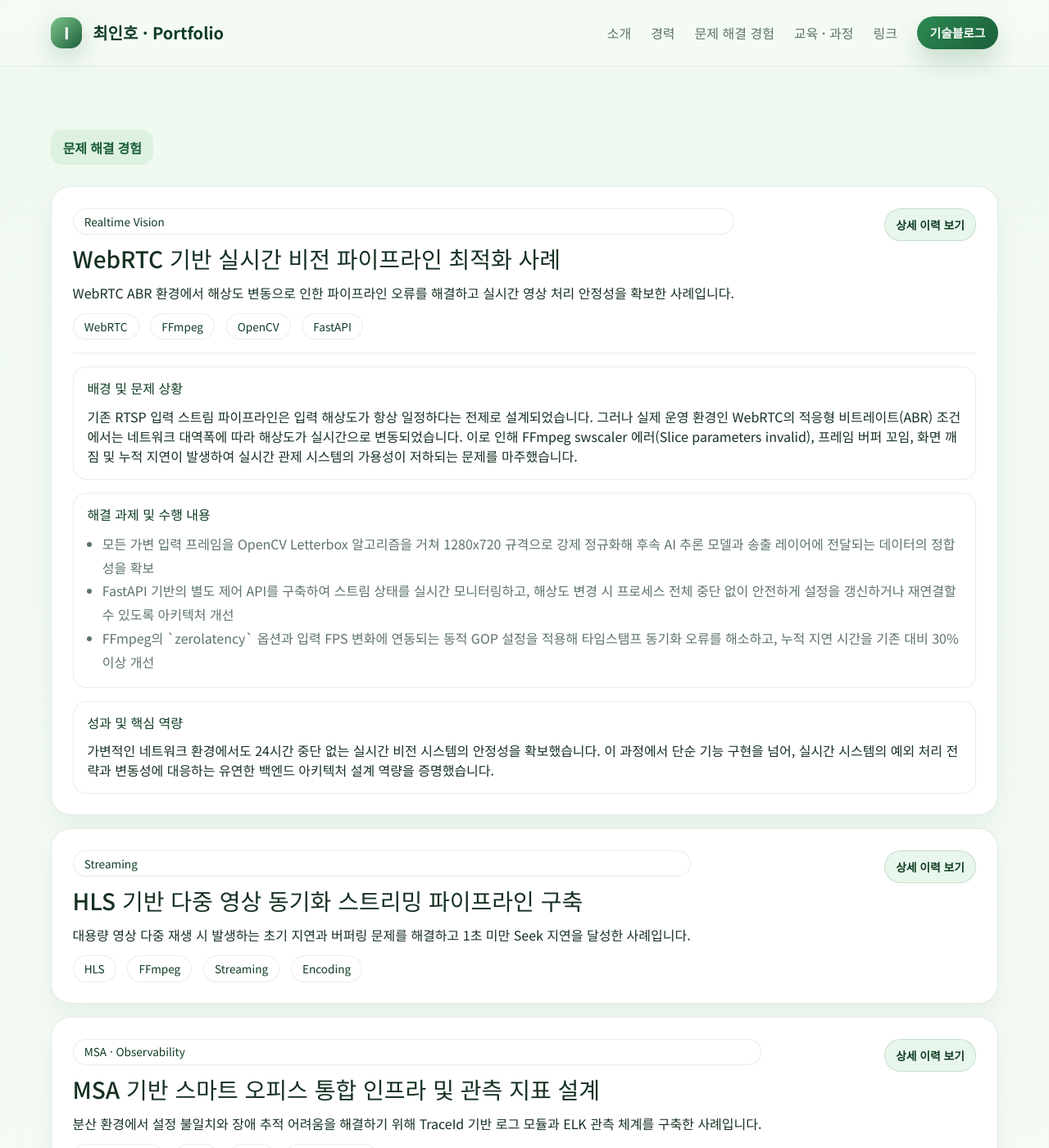
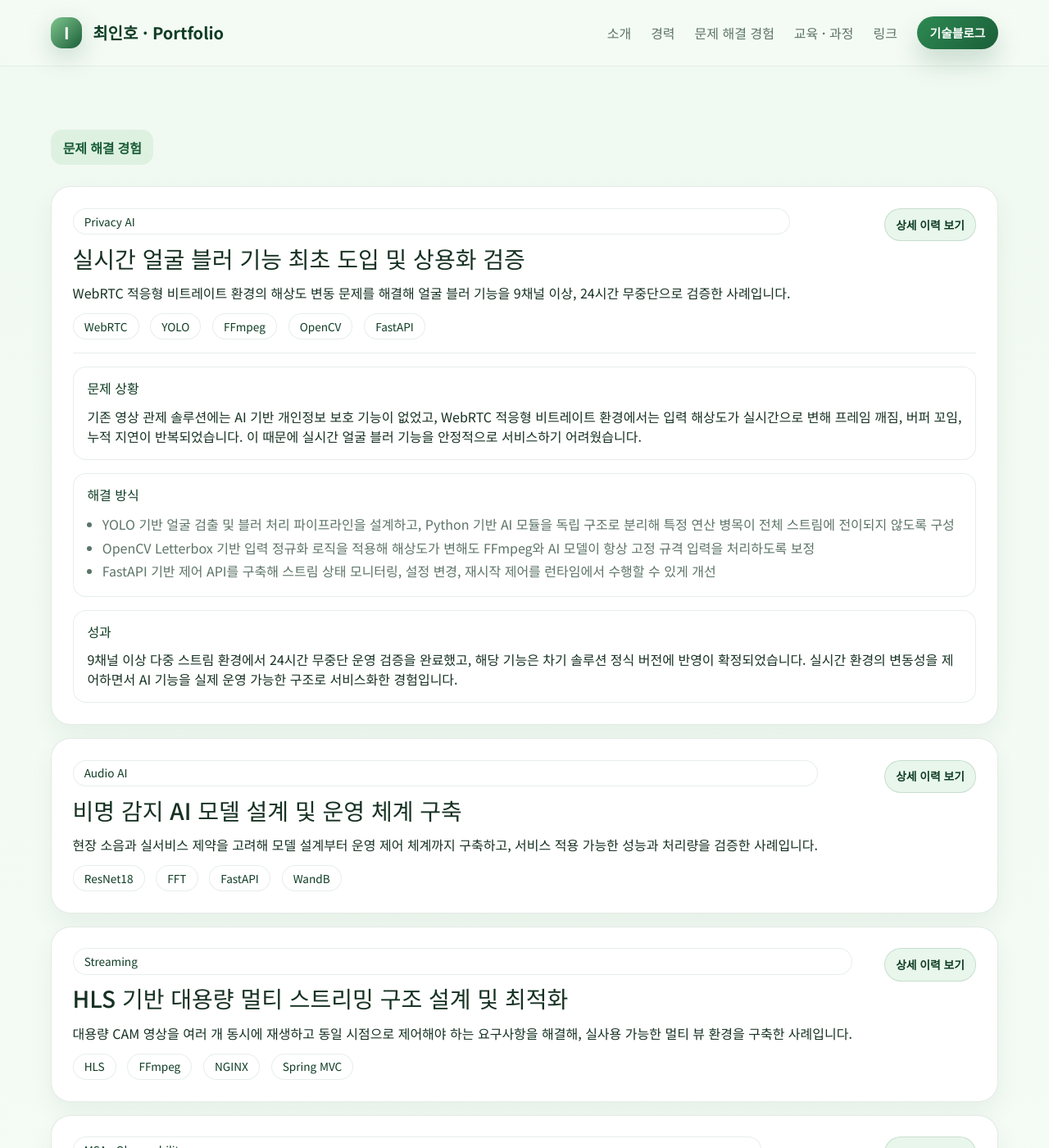
Before and after one commit to dusen0528/dusen0528.github.io, a Jekyll site: the page built from index.html, in a window 1280 px wide and 1400 px high, scrolled down 3003 px. Shown: the whole window at 82% size. Built offline with Jekyll 4.4.1, drawn with Linux system fonts in a browser that asks for light colours; some of the changed text lies outside the part shown.

Commit message:
메인 페이지 업데이트

```diff
--- a/index.html
+++ b/index.html
@@ -85,22 +85,26 @@ nav_key: home
     <div class="stack-groups">
       <article class="stack-showcase reveal">
         <h3>Backend</h3>
-        <img src="https://skillicons.dev/icons?i=java,spring,python" alt="Backend skill icons: Java, Spring, Python" loading="lazy" />
+        <img src="https://skillicons.dev/icons?i=java,spring,python" alt="Backend skill icons: Java, Spring, Python"
+          loading="lazy" />
         <p class="stack-caption">Java, Spring, Python 중심으로 서비스 로직과 API를 구현합니다.</p>
       </article>
       <article class="stack-showcase reveal">
         <h3>Database</h3>
-        <img src="https://skillicons.dev/icons?i=mysql,postgres,mongodb,redis" alt="Database skill icons: MySQL, PostgreSQL, MongoDB, Redis" loading="lazy" />
+        <img src="https://skillicons.dev/icons?i=mysql,postgres,mongodb,redis"
+          alt="Database skill icons: MySQL, PostgreSQL, MongoDB, Redis" loading="lazy" />
         <p class="stack-caption">관계형 DB와 캐시를 함께 고려해 데이터 흐름을 설계합니다.</p>
       </article>
       <article class="stack-showcase reveal">
         <h3>Infra / DevOps</h3>
-        <img src="https://skillicons.dev/icons?i=aws,docker,nginx,githubactions,linux,git" alt="Infra skill icons: AWS, Docker, Nginx, GitHub Actions, Linux, Git" loading="lazy" />
+        <img src="https://skillicons.dev/icons?i=aws,docker,nginx,githubactions,linux,git"
+          alt="Infra skill icons: AWS, Docker, Nginx, GitHub Actions, Linux, Git" loading="lazy" />
         <p class="stack-caption">배포와 운영 자동화를 포함해 서비스가 돌아가는 전체 흐름을 봅니다.</p>
       </article>
       <article class="stack-showcase reveal">
         <h3>AI / Media</h3>
-        <img src="https://skillicons.dev/icons?i=tensorflow,pytorch,fastapi" alt="AI skill icons: TensorFlow, PyTorch, FastAPI" loading="lazy" />
+        <img src="https://skillicons.dev/icons?i=tensorflow,pytorch,fastapi"
+          alt="AI skill icons: TensorFlow, PyTorch, FastAPI" loading="lazy" />
         <p class="stack-caption">AI 기능을 실시간 미디어 파이프라인 안에 녹여 서비스 단위로 연결합니다.</p>
       </article>
     </div>
@@ -129,17 +133,17 @@ nav_key: home
       <article class="experience-card reveal">
         <div class="experience-head">
           <div>
-            <h3>영상 솔루션 도메인 · AI / 백엔드 개발자</h3>
-            <p>2025.07 ~ 재직중</p>
+            <h3>영상 관제 솔루션 도메인 · AI / 백엔드 개발자</h3>
+            <p>2025.07.01 ~ 재직중</p>
           </div>
-          <span class="article-category">Realtime · AI</span>
+          <span class="article-category">VMS · Realtime AI</span>
         </div>
         <ul class="project-points">
-          <li>관제 시스템 기능 개발</li>
-          <li>HLS 기반 멀티 스트리밍 구조 설계</li>
-          <li>FFmpeg 인코딩 옵션 최적화</li>
-          <li>YOLO 기반 얼굴 블러 처리 구현</li>
-          <li>ResNet 기반 비명 감지 모델 실험</li>
+          <li>Spring MVC + JSP 기반 영상 관제 시스템의 기능 개발과 유지보수 수행</li>
+          <li>YOLO 기반 실시간 얼굴 블러 기능을 도입해 9채널 이상, 24시간 무중단 운영 검증 완료</li>
+          <li>ResNet18 기반 비명 감지 파이프라인을 설계해 정확도 95.22%, 특이도 95.97%, 재현율 92.92% 달성</li>
+          <li>HLS 기반 대용량 멀티 스트리밍 구조를 설계해 5개 고화질 영상 동시 로드와 1초 미만 제어 지연 환경 구축</li>
+          <li>Swagger, APIDOG, GitLab CI/CD 활용으로 개발 및 운영 흐름 개선</li>
         </ul>
       </article>
     </div>
@@ -157,11 +161,12 @@ nav_key: home
         <summary>
           <div class="project-case-summary">
             <div class="project-case-head">
-              <span class="project-tag">Realtime Vision</span>
-              <h3>WebRTC 기반 실시간 비전 파이프라인 최적화 사례</h3>
-              <p class="body-copy">WebRTC ABR 환경에서 해상도 변동으로 인한 파이프라인 오류를 해결하고 실시간 영상 처리 안정성을 확보한 사례입니다.</p>
+              <span class="project-tag">Privacy AI</span>
+              <h3>실시간 얼굴 블러 기능 최초 도입 및 상용화 검증</h3>
+              <p class="body-copy">WebRTC 적응형 비트레이트 환경의 해상도 변동 문제를 해결해 얼굴 블러 기능을 9채널 이상, 24시간 무중단으로 검증한 사례입니다.</p>
               <div class="tag-row">
                 <span class="tag">WebRTC</span>
+                <span class="tag">YOLO</span>
                 <span class="tag">FFmpeg</span>
                 <span class="tag">OpenCV</span>
                 <span class="tag">FastAPI</span>
@@ -173,22 +178,66 @@ nav_key: home
 
         <div class="education-body">
           <div class="education-block">
-            <h4>배경 및 문제 상황</h4>
-            <p class="body-copy">기존 RTSP 입력 스트림 파이프라인은 입력 해상도가 항상 일정하다는 전제로 설계되었습니다. 그러나 실제 운영 환경인 WebRTC의 적응형 비트레이트(ABR) 조건에서는 네트워크 대역폭에 따라 해상도가 실시간으로 변동되었습니다. 이로 인해 FFmpeg swscaler 에러(Slice parameters invalid), 프레임 버퍼 꼬임, 화면 깨짐 및 누적 지연이 발생하여 실시간 관제 시스템의 가용성이 저하되는 문제를 마주했습니다.</p>
+            <h4>문제 상황</h4>
+            <p class="body-copy">기존 영상 관제 솔루션에는 AI 기반 개인정보 보호 기능이 없었고, WebRTC 적응형 비트레이트 환경에서는 입력 해상도가 실시간으로 변해 프레임 깨짐,
+              버퍼 꼬임, 누적 지연이 반복되었습니다. 이 때문에 실시간 얼굴 블러 기능을 안정적으로 서비스하기 어려웠습니다.</p>
           </div>
 
           <div class="education-block">
-            <h4>해결 과제 및 수행 내용</h4>
+            <h4>해결 방식</h4>
             <ul class="project-points">
-              <li>모든 가변 입력 프레임을 OpenCV Letterbox 알고리즘을 거쳐 1280x720 규격으로 강제 정규화해 후속 AI 추론 모델과 송출 레이어에 전달되는 데이터의 정합성을 확보</li>
-              <li>FastAPI 기반의 별도 제어 API를 구축하여 스트림 상태를 실시간 모니터링하고, 해상도 변경 시 프로세스 전체 중단 없이 안전하게 설정을 갱신하거나 재연결할 수 있도록 아키텍처 개선</li>
-              <li>FFmpeg의 `zerolatency` 옵션과 입력 FPS 변화에 연동되는 동적 GOP 설정을 적용해 타임스탬프 동기화 오류를 해소하고, 누적 지연 시간을 기존 대비 30% 이상 개선</li>
+              <li>YOLO 기반 얼굴 검출 및 블러 처리 파이프라인을 설계하고, Python 기반 AI 모듈을 독립 구조로 분리해 특정 연산 병목이 전체 스트림에 전이되지 않도록 구성</li>
+              <li>OpenCV Letterbox 기반 입력 정규화 로직을 적용해 해상도가 변해도 FFmpeg와 AI 모델이 항상 고정 규격 입력을 처리하도록 보정</li>
+              <li>FastAPI 기반 제어 API를 구축해 스트림 상태 모니터링, 설정 변경, 재시작 제어를 런타임에서 수행할 수 있게 개선</li>
             </ul>
           </div>
 
           <div class="education-block">
-            <h4>성과 및 핵심 역량</h4>
-            <p class="body-copy">가변적인 네트워크 환경에서도 24시간 중단 없는 실시간 비전 시스템의 안정성을 확보했습니다. 이 과정에서 단순 기능 구현을 넘어, 실시간 시스템의 예외 처리 전략과 변동성에 대응하는 유연한 백엔드 아키텍처 설계 역량을 증명했습니다.</p>
+            <h4>성과</h4>
+            <p class="body-copy">9채널 이상 다중 스트림 환경에서 24시간 무중단 운영 검증을 완료했고, 해당 기능은 차기 솔루션 정식 버전에 반영이 확정되었습니다. 실시간 환경의 변동성을
+              제어하면서 AI 기능을 실제 운영 가능한 구조로 서비스화한 경험입니다.</p>
+          </div>
+        </div>
+      </details>
+
+      <details class="project-case note-card reveal" name="project-cases">
+        <summary>
+          <div class="project-case-summary">
+            <div class="project-case-head">
+              <span class="project-tag">Audio AI</span>
+              <h3>비명 감지 AI 모델 설계 및 운영 체계 구축</h3>
+              <p class="body-copy">현장 소음과 실서비스 제약을 고려해 모델 설계부터 운영 제어 체계까지 구축하고, 서비스 적용 가능한 성능과 처리량을 검증한 사례입니다.</p>
+              <div class="tag-row">
+                <span class="tag">ResNet18</span>
+                <span class="tag">FFT</span>
+                <span class="tag">FastAPI</span>
+                <span class="tag">WandB</span>
+              </div>
+            </div>
+            <span class="education-toggle">상세 이력 보기</span>
+          </div>
+        </summary>
+
+        <div class="education-body">
+          <div class="education-block">
+            <h4>문제 상황</h4>
+            <p class="body-copy">현장 환경에서는 엔진 소음, 반사음, 생활 소음 등으로 학습 데이터와 운영 데이터 간 분포 차이가 컸고, 단순 모델 적용만으로는 안정적인 비명 탐지가
+              어려웠습니다. 실서비스에서는 오탐과 미탐 모두 운영 리스크가 되기 때문에 모델 성능과 운영 정책을 함께 설계해야 했습니다.</p>
+          </div>
+
+          <div class="education-block">
+            <h4>해결 방식</h4>
+            <ul class="project-points">
+              <li>FFT 기반 특징 추출, Noise Injection, ResNet18 기반 모델링을 적용해 정확도와 추론 비용의 균형을 검증</li>
+              <li>WandB 기반 실험 관리로 하이퍼파라미터 변화에 따른 성능과 지연 시간을 추적하며 운영 가능한 모델을 선택</li>
+              <li>FastAPI 기반 제어 API를 설계해 스트림 상태, 이벤트 발생 여부, 설정 변경을 실시간으로 제어할 수 있는 운영 체계를 구축</li>
+            </ul>
+          </div>
+
+          <div class="education-block">
+            <h4>성과</h4>
+            <p class="body-copy">총 3,493개 샘플 기준 정확도 95.22%, 특이도 95.97%, 재현율 92.92%를 기록했고, 현실적 활성화 비율 기준 16스트림 환경에서 평균 2초
+              이내 응답과 최대 9스트림 안정 운영 범위를 검증했습니다. 모델링과 서빙을 함께 설계해 실제 서비스 적용 가능한 AI 운영 구조를 구축했습니다.</p>
           </div>
         </div>
       </details>
@@ -198,13 +247,13 @@ nav_key: home
           <div class="project-case-summary">
             <div class="project-case-head">
               <span class="project-tag">Streaming</span>
-              <h3>HLS 기반 다중 영상 동기화 스트리밍 파이프라인 구축</h3>
-              <p class="body-copy">대용량 영상 다중 재생 시 발생하는 초기 지연과 버퍼링 문제를 해결하고 1초 미만 Seek 지연을 달성한 사례입니다.</p>
+              <h3>HLS 기반 대용량 멀티 스트리밍 구조 설계 및 최적화</h3>
+              <p class="body-copy">대용량 CAM 영상을 여러 개 동시에 재생하고 동일 시점으로 제어해야 하는 요구사항을 해결해, 실사용 가능한 멀티 뷰 환경을 구축한 사례입니다.</p>
               <div class="tag-row">
                 <span class="tag">HLS</span>
                 <span class="tag">FFmpeg</span>
-                <span class="tag">Streaming</span>
-                <span class="tag">Encoding</span>
+                <span class="tag">NGINX</span>
+                <span class="tag">Spring MVC</span>
               </div>
             </div>
             <span class="education-toggle">상세 이력 보기</span>
@@ -213,23 +262,26 @@ nav_key: home
 
         <div class="education-body">
           <div class="education-block">
-            <h4>배경 및 기술 선택의 이유</h4>
-            <p class="body-copy">가변적인 개수의 대용량 영상(CAM 데이터, 파일당 약 928MB)을 웹 브라우저에서 동시 재생하고 제어해야 하는 요구사항이 있었습니다. 기존 단일 MP4 방식은 전체 파일을 로딩해야 하므로 5개 이상의 영상을 동시 로드할 때 초기 지연과 버퍼링이 심각했습니다. 이를 해결하기 위해 영상을 작은 조각으로 나누어 전송하는 HLS(HTTP Live Streaming) 프로토콜을 채택했습니다. HLS는 세그먼트 단위 로딩을 통해 초기 로딩 속도를 높이고, 네트워크 상황에 유연하게 대응할 수 있어 다중 영상 동기화에 가장 적합한 선택이었습니다.</p>
+            <h4>문제 상황</h4>
+            <p class="body-copy">IUU 프로젝트에서는 파일당 약 928MB 수준의 CAM 영상을 한 화면에서 여러 개 동시에 재생하고, 같은 시점으로 제어해야 했습니다. 단일 MP4 방식은
+              5개 이상의 영상 동시 로드에서 초기 지연과 버퍼링이 심각해 실사용이 어려웠습니다.</p>
           </div>
 
           <div class="education-block">
-            <h4>기술적 도전 및 해결 과정</h4>
+            <h4>해결 방식</h4>
             <ul class="project-points">
-              <li>변환 속도가 빠른 Codec Copy 방식(약 12초)과 정밀한 제어가 가능한 Re-encode 방식(약 75초)을 비교 실험해, 사용자 경험을 위해 Re-encode 방식을 최종 채택</li>
-              <li>기존 Python Worker 방식의 높은 CPU 부담과 동시 처리 제한 문제를 해결하기 위해 Java 기반 서비스로 리팩토링하고, Semaphore를 도입해 서버 자원 상황에 맞게 동시 인코딩 개수를 제한</li>
-              <li>`-sc_threshold 0`, `-g 120` 등 FFmpeg 옵션을 적용해 세그먼트 경계와 키프레임을 정렬하고, Seek 조작 시 모든 영상이 오차 없이 동일한 시점을 표시하도록 구현</li>
-              <li>AWS MediaConvert 등 클라우드 솔루션을 검토하되 지속적인 대용량 영상 처리 비용을 고려해, 서비스 규모와 예산에 맞는 현실적인 아키텍처를 설계</li>
+              <li>HLS 방식을 직접 검토하고 제안했으며, EC2, S3, CloudFront, MediaConvert 등 여러 아키텍처를 비용과 운영 측면에서 비교한 뒤 EC2 기반 구조를 선택
+              </li>
+              <li>Codec Copy와 Re-encode 방식을 비교 실험하고, 사용자 경험과 탐색 안정성을 위해 Re-encode 방식을 최종 채택</li>
+              <li>Python Worker 방식의 CPU 부담과 동시 처리 한계를 해결하기 위해 Java 기반 서비스로 리팩토링하고, Semaphore로 동시 인코딩 수를 제어</li>
+              <li>FFmpeg 옵션 튜닝과 키프레임 정렬을 통해 Seek 시 여러 영상이 동일한 시점을 오차 없이 표시하도록 개선</li>
             </ul>
           </div>
 
           <div class="education-block">
-            <h4>성과 및 핵심 역량</h4>
-            <p class="body-copy">GB 단위의 고화질 영상 5개를 동시에 로드하고, 10초 전후 이동이나 재생/정지 같은 제어를 1초 미만의 지연으로 수행하는 동기화 플레이어 환경을 구축했습니다. 성능 테스트를 통해 얻은 구체적인 데이터(초기 로딩 시간, 세그먼트 크기 등)를 근거로 최적의 인코딩 전략을 수립하는 미디어 백엔드 역량을 확보했습니다.</p>
+            <h4>성과</h4>
+            <p class="body-copy">고화질 GB 단위 영상 5개를 동시에 로드하고, 최대 6개 멀티 뷰 동기화 재생 환경을 구축했습니다. 10배속, 10초 전후 이동, 재생/정지 제어를 1초
+              미만 지연으로 수행할 수 있는 수준까지 최적화해 실사용 가능한 영상 리뷰 환경을 만들었습니다.</p>
           </div>
         </div>
       </details>
@@ -269,7 +321,7 @@ nav_key: home
           <div class="education-block">
             <h4>실험 및 기술적 검증 과정</h4>
             <ul class="project-points">
-              <li>TraceId 생성과 `response_time` 계산을 포함하는 AOP 공통 로그 모듈을 직접 설계하고, JitPack 기반 라이브러리로 배포해 모든 서비스가 동일한 형식의 로그를 남기도록 통일</li>
+              <li>TraceId 생성과 <code>response_time</code> 계산을 포함하는 AOP 공통 로그 모듈을 직접 설계하고, JitPack 기반 라이브러리로 배포해 모든 서비스가 동일한 형식의 로그를 남기도록 통일</li>
               <li>ELK 파이프라인을 구축하고, 컨테이너 간 TZ 동기화와 Logstash 필터 튜닝을 통해 Kibana에서 1ms 단위 요청 흐름 추적이 가능하도록 검증</li>
               <li>Spring Cloud Config와 GitHub Actions 기반으로 민감 정보와 환경 변수를 중앙 관리하고, 어떤 서비스든 동일한 배포 파이프라인을 타도록 표준화</li>
               <li>쾌적도 측정 AI 모델이 수집된 환경 데이터를 실시간으로 처리할 수 있도록 인프라 레이어에 통합하고, AI 연산 부하가 전체 파이프라인 지연에 미치는 영향을 함께 모니터링</li>
@@ -279,47 +331,6 @@ nav_key: home
           <div class="education-block">
             <h4>결과 및 성과</h4>
             <p class="body-copy">장애 발생 시 각 서버 로그 파일을 수동 탐색하던 방식을 TraceId 기반 중앙 검색으로 바꾸어 평균 장애 분석 시간(MTTR)을 80% 이상 단축했습니다. 인프라 총괄로서 개별 개발자가 인프라 설정이 아닌 비즈니스 로직에만 집중할 수 있는 공통 인프라 레이어를 제공하는 성과를 거두었습니다.</p>
-          </div>
-        </div>
-      </details>
-
-      <details class="project-case note-card reveal" name="project-cases">
-        <summary>
-          <div class="project-case-summary">
-            <div class="project-case-head">
-              <span class="project-tag">AI Service</span>
-              <h3>실시간 AI 서비스 파이프라인 E2E 설계 및 상용화</h3>
-              <p class="body-copy">기존 영상 관제 솔루션에 AI 기능을 도입하며 데이터 수집부터 모델 학습, 실시간 서빙, 운영 제어까지 전 과정을 단독 주도한 사례입니다.</p>
-              <div class="tag-row">
-                <span class="tag">ResNet</span>
-                <span class="tag">FFT</span>
-                <span class="tag">FastAPI</span>
-                <span class="tag">WandB</span>
-              </div>
-            </div>
-            <span class="education-toggle">상세 이력 보기</span>
-          </div>
-        </summary>
-
-        <div class="education-body">
-          <div class="education-block">
-            <h4>기술적 문제 정의</h4>
-            <p class="body-copy">기존 영상 관제(VMS) 솔루션에 최초로 AI 기능을 도입하는 과정에서, 단순히 모델을 이식하는 수준을 넘어 실시간 환경의 변동성을 제어하는 서비스 파이프라인 구축이 필요했습니다. 특히 네트워크 대역폭에 따른 스트림의 불안정성과 현장 소음으로 인한 모델 성능 저하를 함께 해결하고, 9개 이상의 스트림을 동시에 처리할 수 있는 운영 표준을 수립하는 것을 목표로 삼았습니다. 데이터 수집, 모델링, 전처리, 실시간 서빙 파이프라인 설계, 운영 제어 API 구축에 이르는 전 과정을 단독 주도했습니다.</p>
-          </div>
-
-          <div class="education-block">
-            <h4>기술적 고민과 실험적 검증</h4>
-            <ul class="project-points">
-              <li>학습 데이터와 실제 현장 환경 간 분포 차이를 줄이기 위해 현장 데이터를 직접 수집하고, FFT 기반 특징 추출 로직과 Noise Injection을 적용한 ResNet 18/34 기반 비명 감지 모델을 구축</li>
-              <li>WandB 기반 실험 관리로 하이퍼파라미터 변화에 따른 지연 시간과 오탐률의 상관관계를 검증하며 운영 가능한 최적의 모델 선택</li>
-              <li>WebRTC의 적응형 비트레이트 특성상 해상도가 수시로 변하며 OpenCV 후처리 로직이 중단되는 문제를 해결하기 위해 모든 프레임을 Letterbox 알고리즘으로 정규화하고, YOLO 입력 규격을 고정</li>
-              <li>AI 모듈을 독립화해 특정 모델의 연산 병목이나 장애가 전체 스트림으로 전이되지 않도록 재설계하고, FastAPI 기반 제어 API를 구축해 설정 변경과 스트림 재시작을 런타임에 제어할 수 있는 운영 가시성 체계 마련</li>
-            </ul>
-          </div>
-
-          <div class="education-block">
-            <h4>성과 및 핵심 역량</h4>
-            <p class="body-copy">얼굴 블러 기능은 차기 솔루션 정식 버전에 반영되었고, 비명 감지 모델은 스마트 규제 샌드박스 사업에 적용되어 실제 납품 성과로 이어졌습니다. 데이터 수집부터 모델 학습, 실시간 스트리밍 최적화, 운영 지표 설계까지 전 과정을 주도하며 AI를 단독 기능이 아닌 지속 가능한 서비스로 완성하는 MLOps형 엔지니어링 역량을 확보했습니다.</p>
           </div>
         </div>
       </details>
@@ -373,7 +384,8 @@ nav_key: home
         <div class="education-body">
           <p class="body-copy">
             팀 프로젝트로
-            <a href="https://github.com/Pangyo-Coffee-Legends" target="_blank" rel="noreferrer">Pangyo Coffee Legends</a>
+            <a href="https://github.com/Pangyo-Coffee-Legends" target="_blank" rel="noreferrer">Pangyo Coffee
+              Legends</a>
             를 진행했고, 데이터 흐름부터 운영 환경까지 전주기를 경험했습니다.
           </p>
 
@@ -405,7 +417,8 @@ nav_key: home
           </div>
 
           <p class="body-copy">
-            K-means 기반 쾌적 지표 모델링, EDA, FastAPI 파이프라인 구축, MQTT/InfluxDB 연동 안정화, 로그 시스템 설계, CI/CD 자동화와 Spring 환경 구성까지 경험하며 데이터 처리와 운영을 하나의 흐름으로 다뤄보았습니다.
+            K-means 기반 쾌적 지표 모델링, EDA, FastAPI 파이프라인 구축, MQTT/InfluxDB 연동 안정화, 로그 시스템 설계, CI/CD 자동화와 Spring 환경 구성까지 경험하며
+            데이터 처리와 운영을 하나의 흐름으로 다뤄보았습니다.
           </p>
         </div>
       </details>
```
Lines whose indentation alone changed are shown as unchanged.
